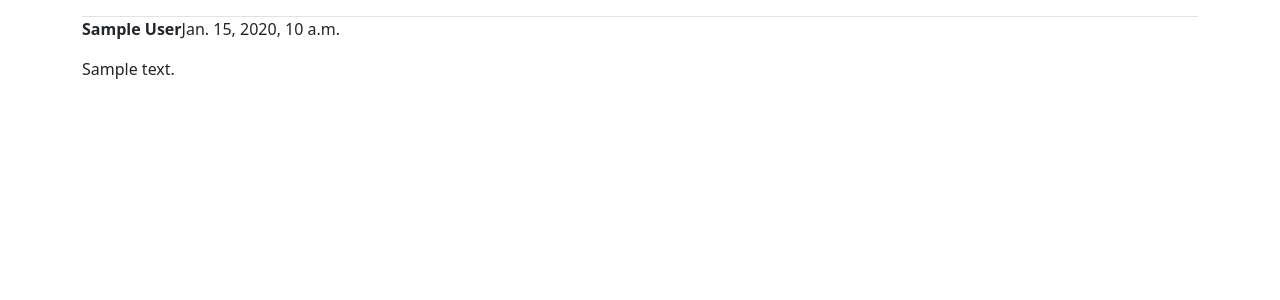
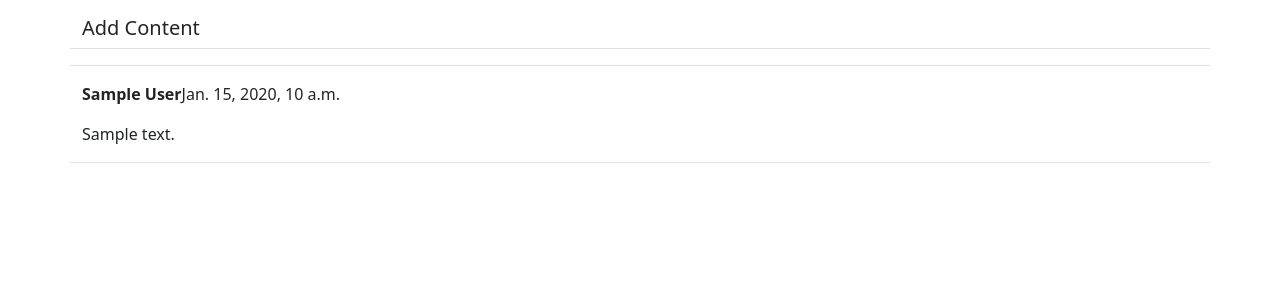
Before and after one commit to AAydogan35/bounswe573-2022, a Django app: template cospace/templates/cospace/post_list.html in a window 1280 px wide. Shown: the part 56-356 px from the top of the page. Run offline with Django 3.2, Linux system fonts and the light colour scheme; the template is opened without the code that fills it: most values are stand-ins (such as "Sample title", 1, 10 or a date in 2020); some libraries are stand-ins or nearby versions.

Commit message:
Added post form

```diff
--- a/cospace/templates/cospace/post_list.html
+++ b/cospace/templates/cospace/post_list.html
@@ -3,11 +3,29 @@
 
 {% block content %}
 <div class="container">
+    <div class="row justify-content-center mt-3">
+         <div class="col-md5 col-sm-12 border-bottom">
+            <h5>Add Content</h5>
+         </div>
+    </div>
+
+    <div class="row justify-content-center mt-3">
+         <div class="col-md5 col-sm-12 border-bottom">
+            <form method="POST">
+                {% csrf_token %}
+                {{ form | crispy }}
+            </form>
+         </div>
+    </div>
+
     {% for post in post_list %}
-    <div class="row justify-content-center mt-3"></div>
-         <div class="col-md5 col-sm-12 border-bottom"></div>
+    <div class="row justify-content-center mt-3">
+         <div class="col-md5 col-sm-12 border-bottom">
             <p><strong>{{ post.author }}</strong>{{ post.created_on }}</p>
             <p>{{ post.body }}</p>
+         </div>
+    </div>
+
 </div>
 {% endfor %}
 {% endblock content %}
```
Also changed, not shown: cospace/forms.py (added, +8 -0 lines).
